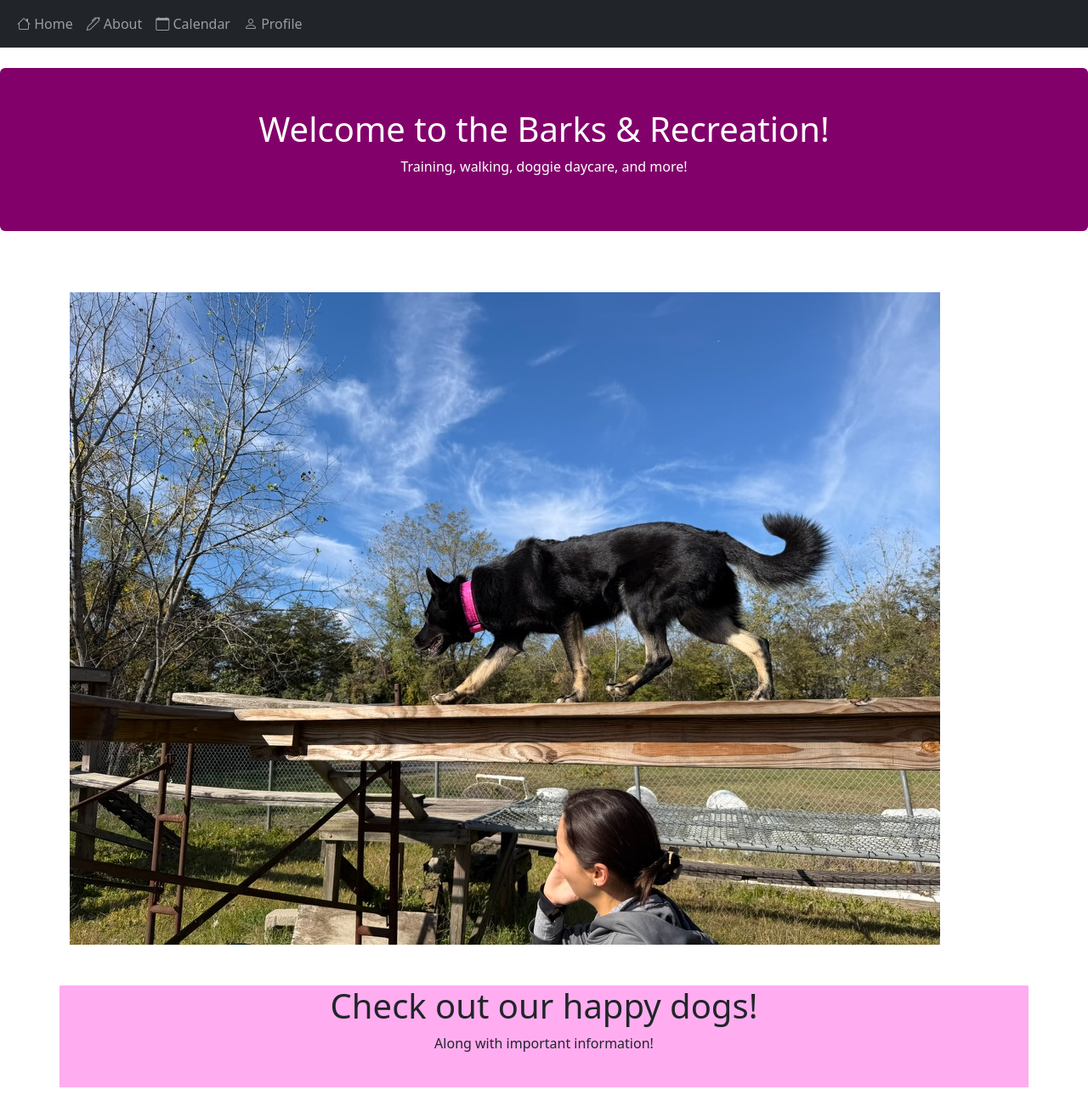
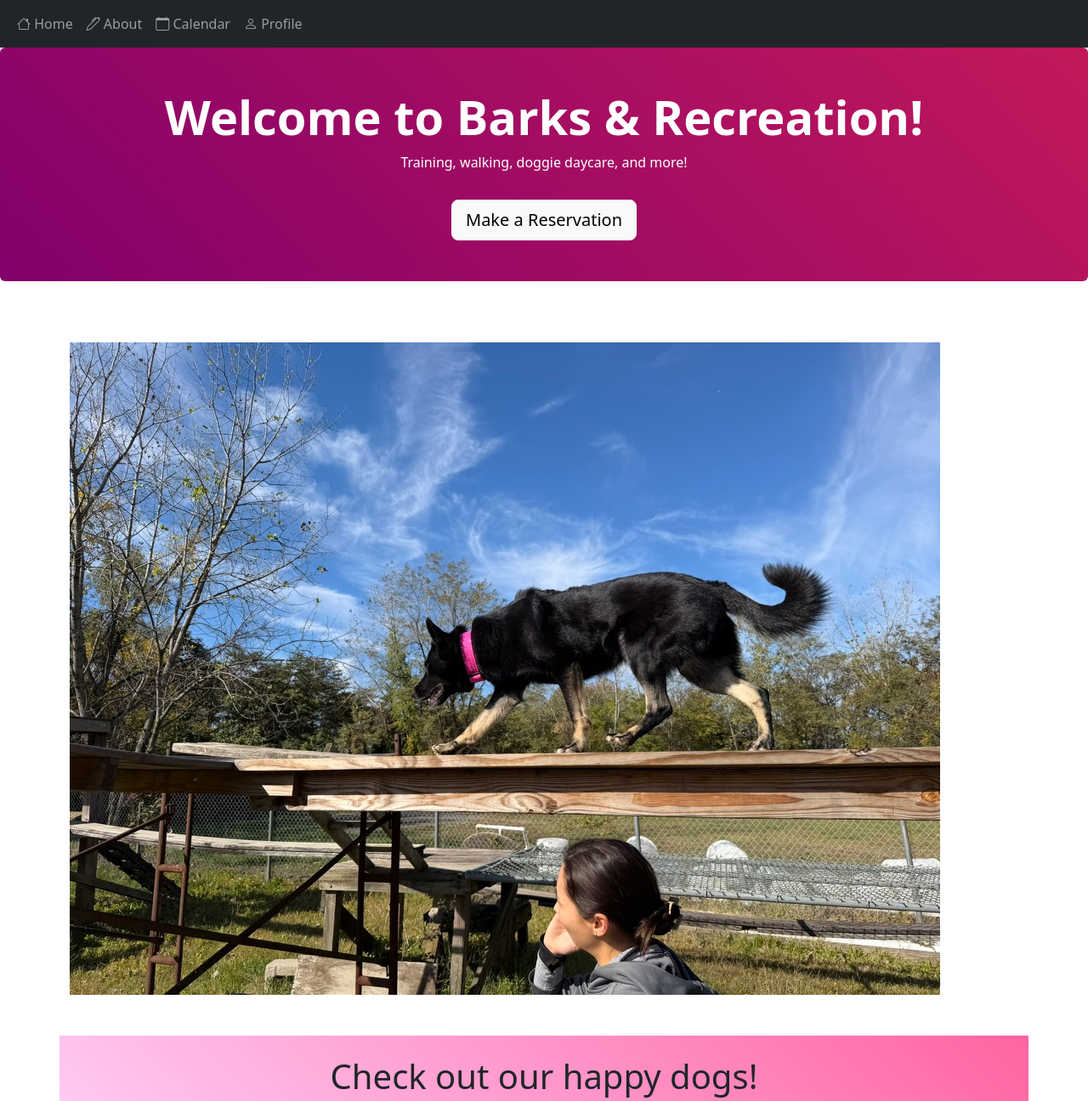
Before and after one commit to lorenkim227/DogPark, a plain HTML site: page main.html in a window 1280 px wide. Shown: the top 1296 px of the page at 85% size. Drawn offline with nearby package versions, Linux system fonts and the light colour scheme.

Commit message:
learned how to use a gradient and bigger font

```diff
--- a/main.html
+++ b/main.html
@@ -29,10 +29,11 @@
          </nav>
         </dic>
 
-        <header class="mt-4 p-5 text-white text-center rounded" style="background-color:#82006a;">
+        <header class="p-5 text-white text-center rounded" style="background:linear-gradient(45deg,#82006a,#c2185b);;">
             <div class="container">
-               <h1> Welcome to the Barks & Recreation! </h1>
+               <h1 class="display-4 fw-bold"> Welcome to Barks & Recreation! </h1>
                <p> Training, walking, doggie daycare, and more! </p>
+               <a href="reservation.html" class="btn btn-light btn-lg mt-3">Make a Reservation</a>
             </div>
          </header> <!-- Do not confuse <header> (semantic div) with <head> -->
 
@@ -51,8 +52,9 @@
         </div>
 
 
-        <div class="container text-center" style="background-color:#ffadf0;">
+        <div class="container text-center" style="background:linear-gradient(45deg,#ffcff6,#ff64a2);">
             <!-- Containers are important for the responsive design. Try to always "wrap" your content into "containers" -->
+            </br/>
             <h1> Check out our happy dogs! </h1>
             <p> Along with important information! </p>
             <br/>
```
